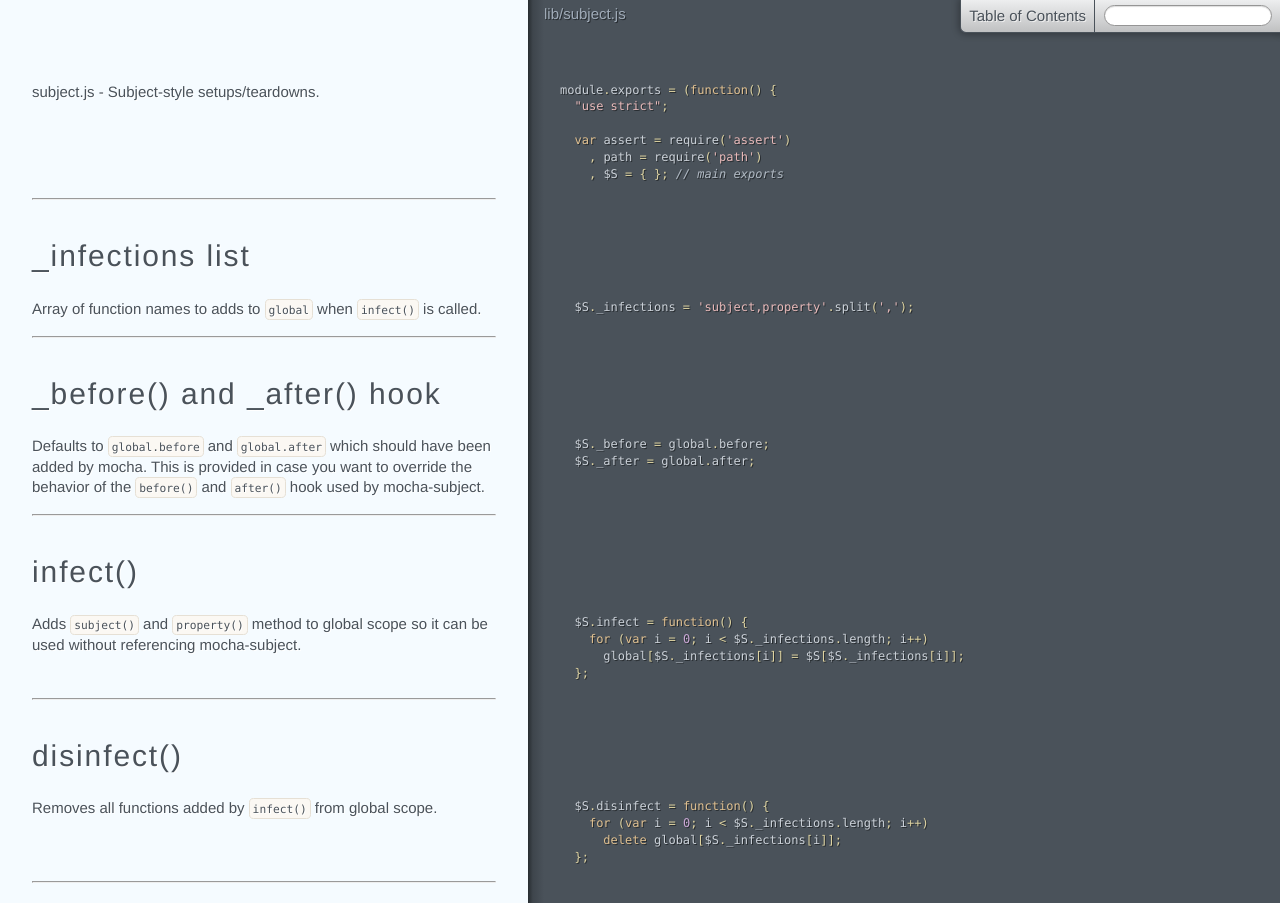
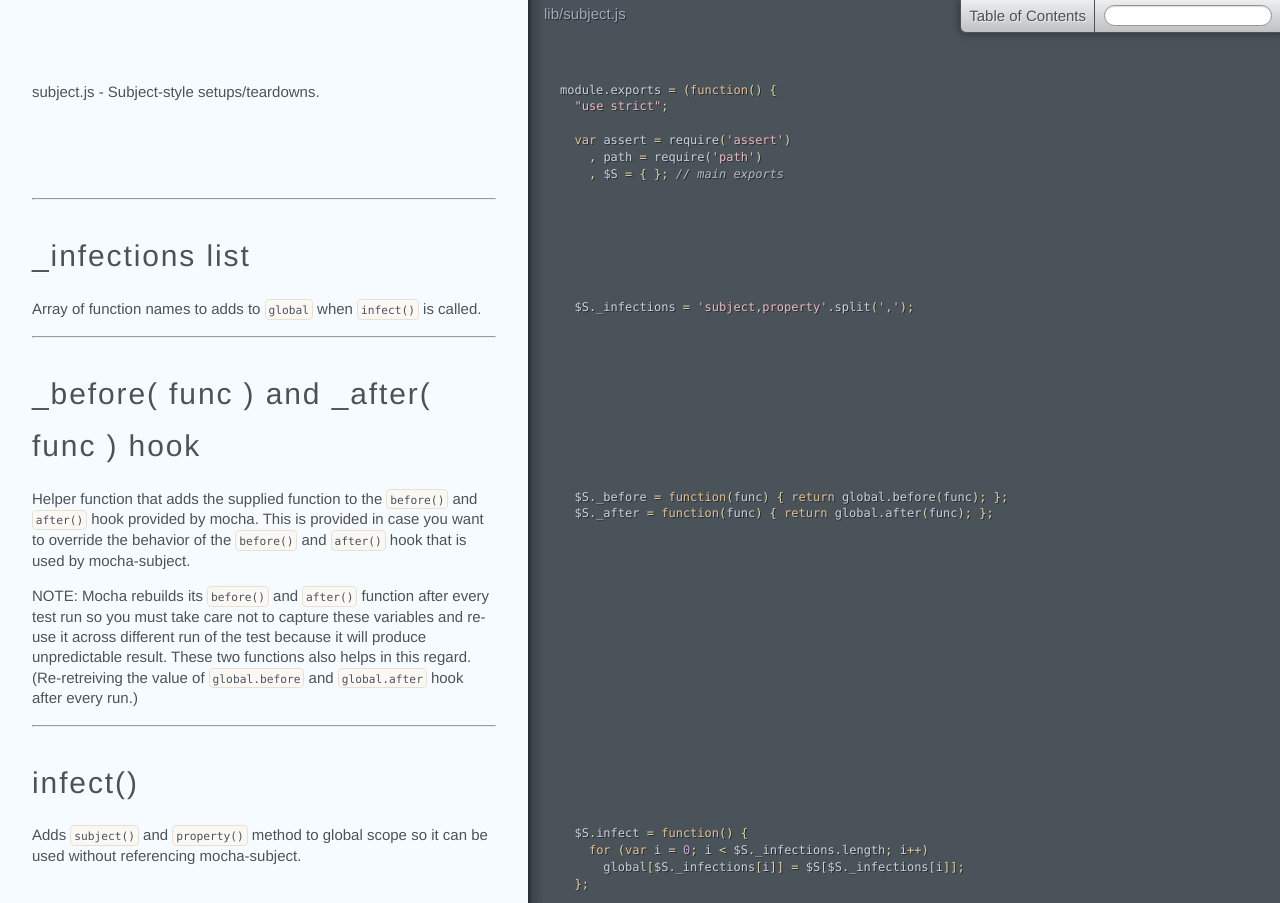
Before and after one commit to chakrit/mocha-subject, a plain HTML site: page index.html in a window 1280 px wide. Shown: the top 903 px of the page. Drawn offline with Linux system fonts and the light colour scheme.

Commit message:
Regenerate documentation.

```diff
--- a/assets/behavior.js
+++ b/assets/behavior.js
@@ -33,8 +33,8 @@ f.event={add:function(a,c,d,e,g){var h,i,j,k,l,m,n,o,p,q,r,s;if(!(a.nodeType===3
           "type": "heading",
           "data": {
             "level": 2,
-            "title": "before() and after() hook",
-            "slug": "before-and-after-hook"
+            "title": "_before( func ) and _after( func ) hook",
+            "slug": "-before-func--and-after-func--hook"
           },
           "depth": 2
         }, {
--- a/index.html
+++ b/index.html
@@ -3,10 +3,16 @@
 
   <span class="kd">var</span> <span class="nx">assert</span> <span class="o">=</span> <span class="nx">require</span><span class="p">(</span><span class="s1">&#39;assert&#39;</span><span class="p">)</span>
     <span class="p">,</span> <span class="nx">path</span> <span class="o">=</span> <span class="nx">require</span><span class="p">(</span><span class="s1">&#39;path&#39;</span><span class="p">)</span>
-    <span class="p">,</span> <span class="nx">$S</span> <span class="o">=</span> <span class="p">{</span> <span class="p">};</span> <span class="c1">// main exports</span></div></div></div><div class="segment"><div class="comments"><div class="wrapper"><hr /></div></div></div><div class="segment"><div class="comments"><div class="wrapper"><h2 id="-infections-list">_infections list</h2></div></div></div><div class="segment"><div class="comments"><div class="wrapper"><p>Array of function names to adds to <code>global</code> when <code>infect()</code> is called.</p></div></div><div class="code"><div class="wrapper">  <span class="nx">$S</span><span class="p">.</span><span class="nx">_infections</span> <span class="o">=</span> <span class="s1">&#39;subject,property&#39;</span><span class="p">.</span><span class="nx">split</span><span class="p">(</span><span class="s1">&#39;,&#39;</span><span class="p">);</span></div></div></div><div class="segment"><div class="comments"><div class="wrapper"><hr /></div></div></div><div class="segment"><div class="comments"><div class="wrapper"><h2 id="-before-and-after-hook">_before() and _after() hook</h2></div></div></div><div class="segment"><div class="comments"><div class="wrapper"><p>Defaults to <code>global.before</code> and <code>global.after</code> which should have been added by
-mocha. This is provided in case you want to override the behavior of the <code>before()</code>
-and <code>after()</code> hook used by mocha-subject.</p></div></div><div class="code"><div class="wrapper">  <span class="nx">$S</span><span class="p">.</span><span class="nx">_before</span> <span class="o">=</span> <span class="nx">global</span><span class="p">.</span><span class="nx">before</span><span class="p">;</span>
-  <span class="nx">$S</span><span class="p">.</span><span class="nx">_after</span> <span class="o">=</span> <span class="nx">global</span><span class="p">.</span><span class="nx">after</span><span class="p">;</span></div></div></div><div class="segment"><div class="comments"><div class="wrapper"><hr /></div></div></div><div class="segment"><div class="comments"><div class="wrapper"><h2 id="infect">infect()</h2></div></div></div><div class="segment"><div class="comments"><div class="wrapper"><p>Adds <code>subject()</code> and <code>property()</code> method to global scope so it can be used without
+    <span class="p">,</span> <span class="nx">$S</span> <span class="o">=</span> <span class="p">{</span> <span class="p">};</span> <span class="c1">// main exports</span></div></div></div><div class="segment"><div class="comments"><div class="wrapper"><hr /></div></div></div><div class="segment"><div class="comments"><div class="wrapper"><h2 id="-infections-list">_infections list</h2></div></div></div><div class="segment"><div class="comments"><div class="wrapper"><p>Array of function names to adds to <code>global</code> when <code>infect()</code> is called.</p></div></div><div class="code"><div class="wrapper">  <span class="nx">$S</span><span class="p">.</span><span class="nx">_infections</span> <span class="o">=</span> <span class="s1">&#39;subject,property&#39;</span><span class="p">.</span><span class="nx">split</span><span class="p">(</span><span class="s1">&#39;,&#39;</span><span class="p">);</span></div></div></div><div class="segment"><div class="comments"><div class="wrapper"><hr /></div></div></div><div class="segment"><div class="comments"><div class="wrapper"><h2 id="-before-func--and-after-func--hook">_before( func ) and _after( func ) hook</h2></div></div></div><div class="segment"><div class="comments"><div class="wrapper"><p>Helper function that adds the supplied function to the <code>before()</code> and <code>after()</code> hook
+provided by mocha. This is provided in case you want to override the behavior of the
+<code>before()</code> and <code>after()</code> hook that is used by mocha-subject.</p>
+
+<p><strong>NOTE:</strong> Mocha rebuilds its <code>before()</code> and <code>after()</code> function after every test run
+so you must take care not to capture these variables and re-use it across different
+run of the test because it will produce unpredictable result. These two functions
+also helps in this regard. (Re-retreiving the value of <code>global.before</code> and
+<code>global.after</code> hook after every run.)</p></div></div><div class="code"><div class="wrapper">  <span class="nx">$S</span><span class="p">.</span><span class="nx">_before</span> <span class="o">=</span> <span class="kd">function</span><span class="p">(</span><span class="nx">func</span><span class="p">)</span> <span class="p">{</span> <span class="k">return</span> <span class="nx">global</span><span class="p">.</span><span class="nx">before</span><span class="p">(</span><span class="nx">func</span><span class="p">);</span> <span class="p">};</span>
+  <span class="nx">$S</span><span class="p">.</span><span class="nx">_after</span> <span class="o">=</span> <span class="kd">function</span><span class="p">(</span><span class="nx">func</span><span class="p">)</span> <span class="p">{</span> <span class="k">return</span> <span class="nx">global</span><span class="p">.</span><span class="nx">after</span><span class="p">(</span><span class="nx">func</span><span class="p">);</span> <span class="p">};</span></div></div></div><div class="segment"><div class="comments"><div class="wrapper"><hr /></div></div></div><div class="segment"><div class="comments"><div class="wrapper"><h2 id="infect">infect()</h2></div></div></div><div class="segment"><div class="comments"><div class="wrapper"><p>Adds <code>subject()</code> and <code>property()</code> method to global scope so it can be used without
 referencing mocha-subject.</p></div></div><div class="code"><div class="wrapper">  <span class="nx">$S</span><span class="p">.</span><span class="nx">infect</span> <span class="o">=</span> <span class="kd">function</span><span class="p">()</span> <span class="p">{</span>
     <span class="k">for</span> <span class="p">(</span><span class="kd">var</span> <span class="nx">i</span> <span class="o">=</span> <span class="mi">0</span><span class="p">;</span> <span class="nx">i</span> <span class="o">&lt;</span> <span class="nx">$S</span><span class="p">.</span><span class="nx">_infections</span><span class="p">.</span><span class="nx">length</span><span class="p">;</span> <span class="nx">i</span><span class="o">++</span><span class="p">)</span>
       <span class="nx">global</span><span class="p">[</span><span class="nx">$S</span><span class="p">.</span><span class="nx">_infections</span><span class="p">[</span><span class="nx">i</span><span class="p">]]</span> <span class="o">=</span> <span class="nx">$S</span><span class="p">[</span><span class="nx">$S</span><span class="p">.</span><span class="nx">_infections</span><span class="p">[</span><span class="nx">i</span><span class="p">]];</span>
```
